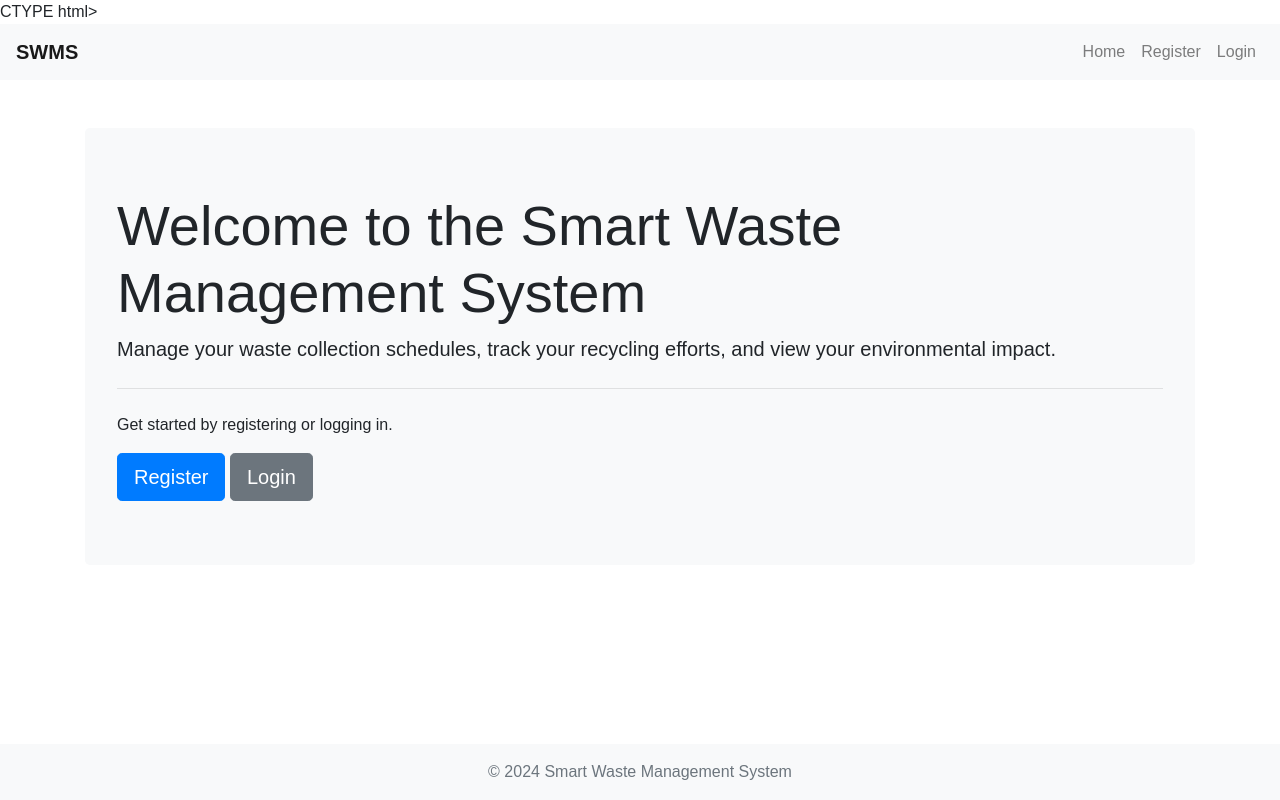
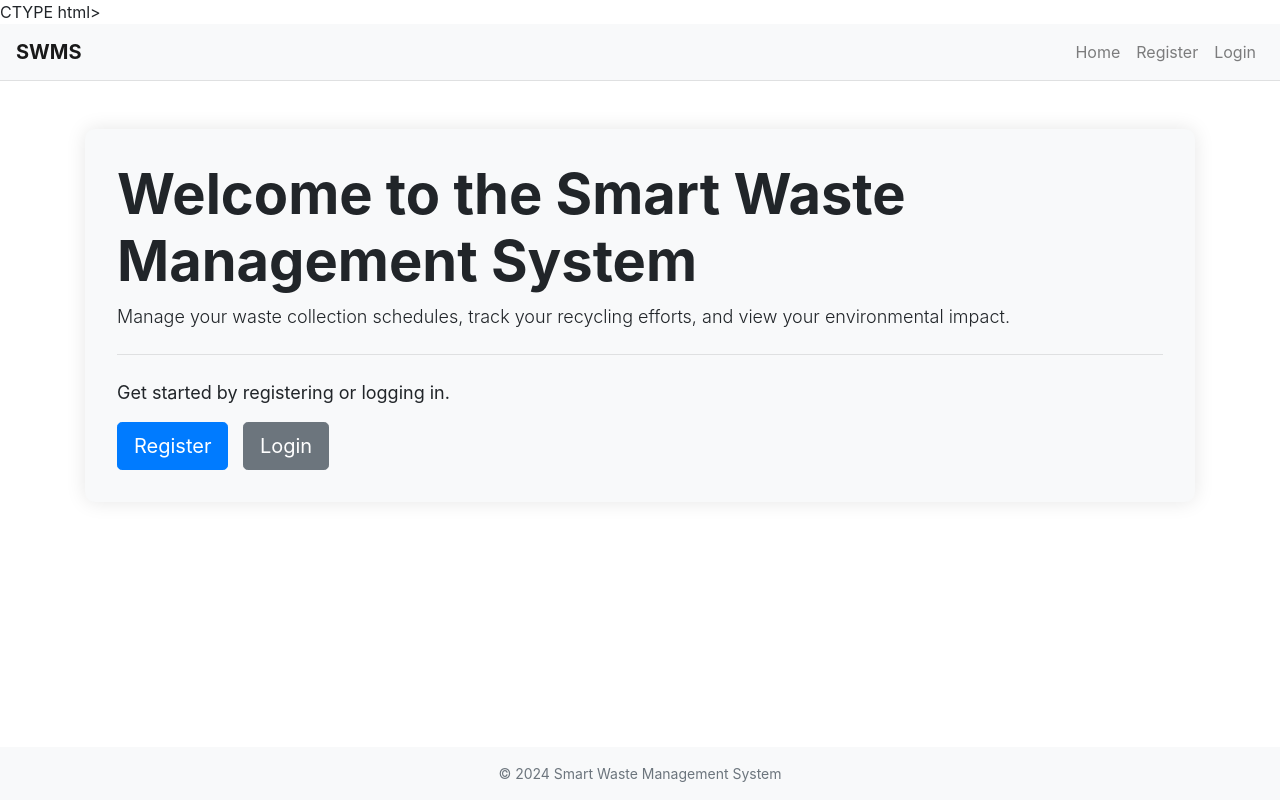
Before and after one commit to samkit4q/smart-waste-management, a plain HTML site: page frontend/index.html in a window 1280 px wide. Drawn offline with nearby package versions, Linux system fonts and the light colour scheme.

Commit message:
styles.css

```diff
--- a/frontend/css/styles.css
+++ b/frontend/css/styles.css
@@ -1,20 +1,59 @@
-
-body {
-    font-family: Arial, sans-serif;
+/* navbar */
+.navbar {
+    border-bottom: 1px solid rgba(0, 0, 0, 0.1); /* Add a light border at the bottom */
 }
 
 .navbar-brand {
-    font-weight: bold;
+    font-weight: bold; /* Make the brand name bold */
 }
 
-.jumbotron {
-    background-color: #f8f9fa;
+.navbar-nav .nav-link {
+    color: #333; /* Darken the default link color */
 }
 
+.navbar-nav .nav-link:hover {
+    color: #007bff; /* Change link color on hover */
+}
+
+/* Jumbotron */
+.jumbotron {
+    background-color: #f8f9fa; /* Light grey background */
+    padding: 2rem;
+    border-radius: 10px; /* Rounded corners */
+    box-shadow: 0 0 20px rgba(0, 0, 0, 0.1); /* Soft shadow */
+}
+
+.jumbotron h1 {
+    font-weight: bold; /* Make the main heading bold */
+}
+
+.jumbotron p {
+    font-size: 18px; /* Increase font size for regular paragraphs */
+}
+
+.jumbotron .btn-primary {
+    margin-right: 10px; /* Add space between buttons */
+}
+
+/* Image Section */
+.img-fluid {
+    max-width: 100%; /* Make the image responsive */
+    border-radius: 10px; /* Rounded corners */
+    box-shadow: 0 0 20px rgba(0, 0, 0, 0.1); /* Soft shadow */
+}
+
+/* Footer */
 .footer {
+    background-color: #f8f9fa; /* Light grey background */
+    text-align: center;
+    padding: 20px 0;
     position: fixed;
     left: 0;
     bottom: 0;
     width: 100%;
-    text-align: center;
 }
+
+.footer span {
+    font-size: 14px; /* Adjust font size */
+    color: #6c757d; /* Light grey text color */
+}
```
